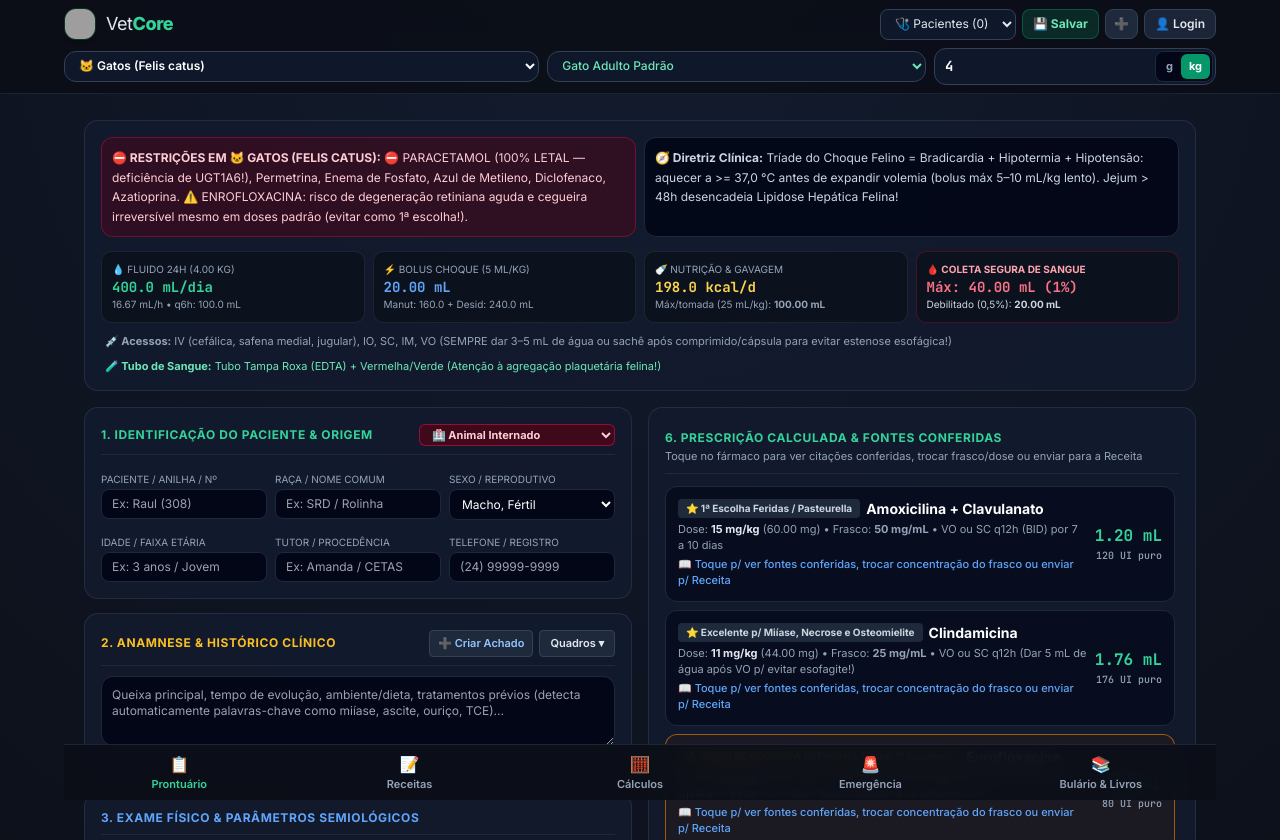
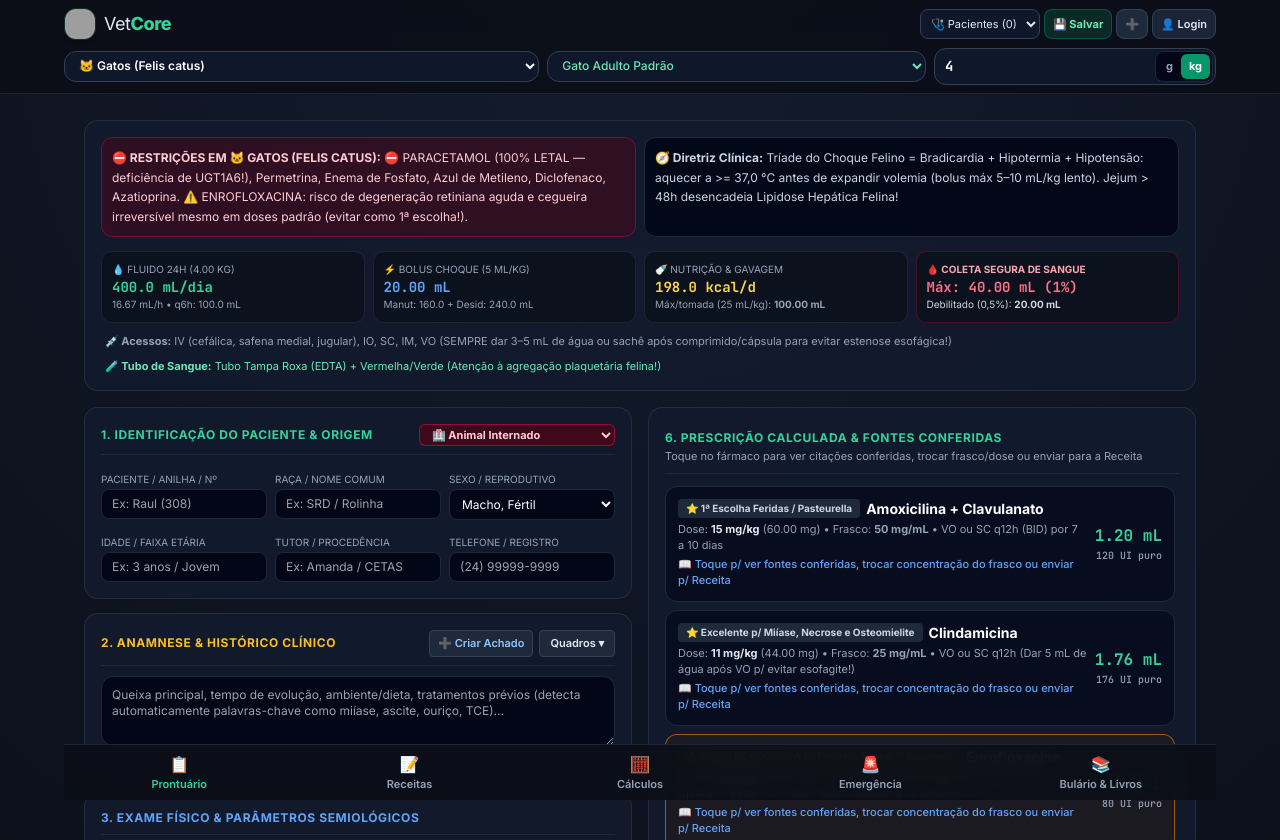
Before and after one commit to ThialpV6/vetcore, a plain HTML site: page index.html in a window 1280 px wide. Shown: the top 840 px of the page. Drawn offline with nearby package versions, Linux system fonts and the light colour scheme; no server answers; grey boxes are pictures that could not be loaded.

Commit message:
Add files via upload

```diff
--- a/index.html
+++ b/index.html
@@ -35,24 +35,24 @@
 <header class="fixed top-0 inset-x-0 z-40 glass-nav border-b border-slate-800/80 px-3 sm:px-5 py-2">
   <div class="max-w-6xl mx-auto flex flex-col gap-2">
 
-    <!-- Linha 1: Logo Estilizada + Seletor de Pacientes Salvos + Cofre do Sistema -->
-    <div class="flex items-center justify-between gap-2">
-      <div class="flex items-center gap-2.5">
-        <div class="w-8 h-8 rounded-xl overflow-hidden bg-[#0B0F17] flex items-center justify-center shadow-md border border-emerald-500/20 shrink-0">
+    <!-- Linha 1: Logo Estilizada + Seletor de Pacientes Salvos + Login Compacto (Sem cortar no celular) -->
+    <div class="flex items-center justify-between gap-1.5">
+      <div class="flex items-center gap-2 shrink-0">
+        <div class="w-7 h-7 sm:w-8 sm:h-8 rounded-xl overflow-hidden bg-[#0B0F17] flex items-center justify-center shadow-md border border-emerald-500/20 shrink-0">
           <img src="icon.png" alt="VC" class="w-full h-full object-cover scale-[1.32]" onerror="this.outerHTML='<span class=\'font-black text-xs text-emerald-400\'>VC</span>'">
         </div>
-        <div class="text-base sm:text-lg tracking-tight leading-none">
+        <div class="text-sm sm:text-lg tracking-tight leading-none">
           <span class="font-normal text-slate-200">Vet</span><span class="font-extrabold text-emerald-400">Core</span>
         </div>
       </div>
 
-      <div class="flex items-center gap-1.5">
-        <select id="sel-pacientes-salvos" onchange="carregarPacienteSalvo(this.value)" class="bg-slate-900 border border-slate-700 text-xs text-slate-200 rounded-lg px-2.5 py-1.5 outline-none focus:border-emerald-500 max-w-[165px]">
+      <div class="flex items-center gap-1 min-w-0">
+        <select id="sel-pacientes-salvos" onchange="carregarPacienteSalvo(this.value)" class="bg-slate-900 border border-slate-700 text-[11px] text-slate-200 rounded-lg px-1.5 py-1.5 outline-none focus:border-emerald-500 max-w-[105px] sm:max-w-[165px] truncate">
           <option value="">🩺 Pacientes (0)</option>
         </select>
-        <button onclick="salvarPacienteAtual()" class="px-2.5 py-1.5 rounded-lg bg-emerald-600/20 hover:bg-emerald-600/30 text-emerald-300 border border-emerald-500/30 text-xs font-bold" title="Salvar Prontuário e Evolução">💾 Salvar</button>
-        <button onclick="novoPacienteLimpo()" class="px-2 py-1.5 rounded-lg bg-slate-800 hover:bg-slate-700 text-slate-300 border border-slate-700 text-xs font-bold" title="Novo Paciente">➕</button>
-        <button onclick="abrirModalGuia('admin')" class="px-2.5 py-1.5 rounded-lg bg-slate-800/90 hover:bg-slate-700 text-slate-200 border border-slate-700 text-xs font-semibold"><span id="label-btn-conta">👤 Login</span></button>
+        <button onclick="salvarPacienteAtual()" class="px-2 py-1.5 rounded-lg bg-emerald-600/20 hover:bg-emerald-600/30 text-emerald-300 border border-emerald-500/30 text-[11px] font-bold shrink-0" title="Salvar Prontuário">💾 <span class="hidden sm:inline">Salvar</span></button>
+        <button onclick="novoPacienteLimpo()" class="px-2 py-1.5 rounded-lg bg-slate-800 hover:bg-slate-700 text-slate-300 border border-slate-700 text-[11px] font-bold shrink-0" title="Novo Paciente">➕</button>
+        <button onclick="abrirModalGuia('admin')" class="px-2 py-1.5 rounded-lg bg-slate-800/90 hover:bg-slate-700 text-slate-200 border border-slate-700 text-[11px] font-semibold shrink-0"><span id="label-btn-conta">👤 Login</span></button>
       </div>
     </div>
 
```
